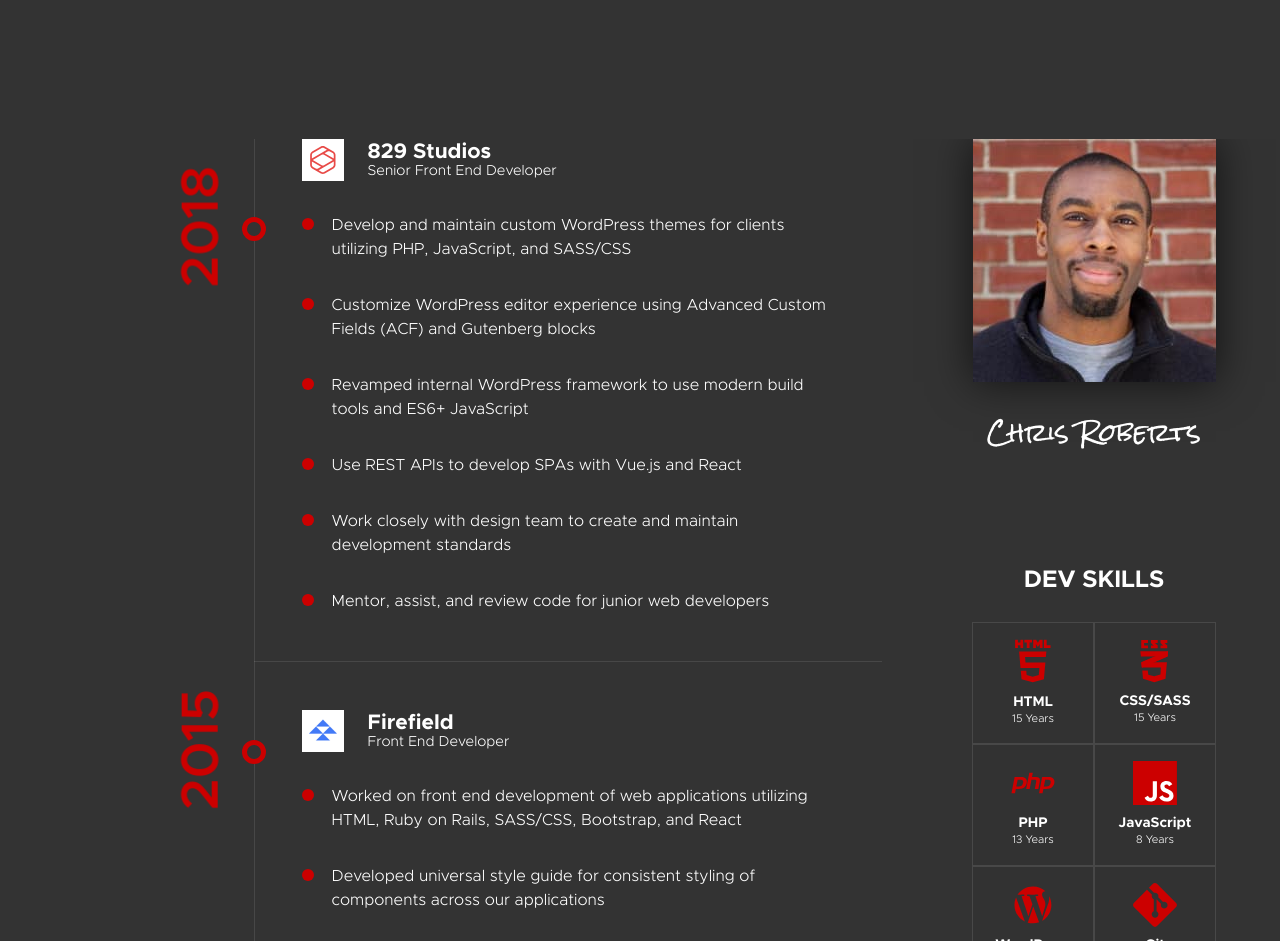
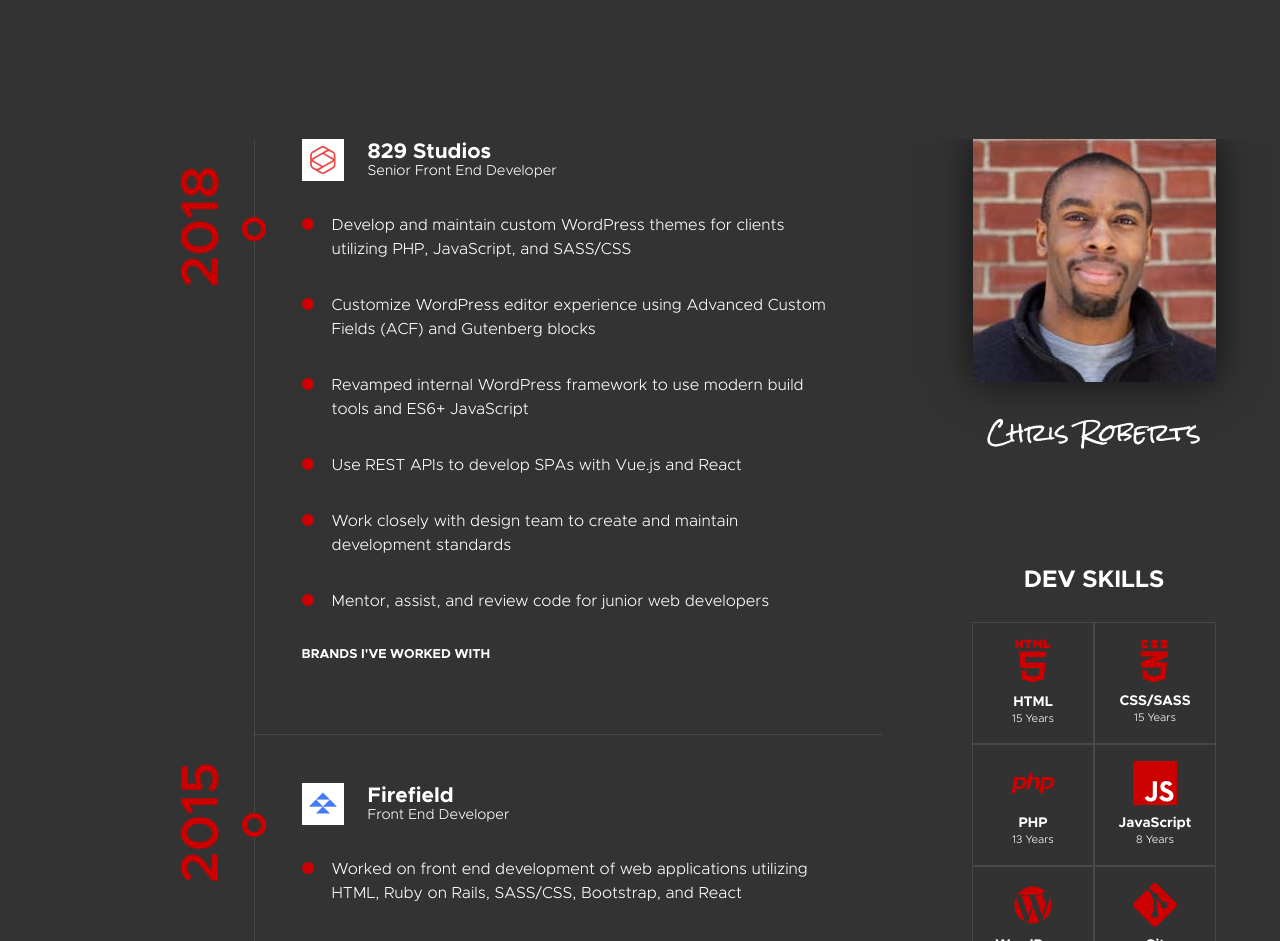
Before and after one commit to therstyle/chrisrobertsweb, a Vue app: page / in a window 1280 px wide. Shown: the part 1040-1981 px from the top of the page. Built offline with nearby package versions, Linux system fonts and the light colour scheme.

Commit message:
Added component for featured brands

```diff
--- a/public/info.json
+++ b/public/info.json
@@ -33,6 +33,20 @@
           "Use REST APIs to develop SPAs with Vue.js and React",
           "Work closely with design team to create and maintain development standards",
           "Mentor, assist, and review code for junior web developers"
+        ],
+        "featuredBrands": [
+          {
+            "name": "Stanley Black & Decker",
+            "logo": "/images/brands/stanley.svg"
+          },
+          {
+            "name": "REI",
+            "logo": "/images/brands/rei.svg"
+          },
+          {
+            "name": "YMCA",
+            "logo": "/images/brands/ymca.svg"
+          }
         ]
       },
       {
--- a/src/components/Resume.vue
+++ b/src/components/Resume.vue
@@ -12,6 +12,7 @@
           :company="entry.company"
           :title="entry.title"
           :details="entry.details"
+          :featuredBrands="entry.featuredBrands"
         ></Timeline-Entry>
       </div>
 
--- /dev/null
+++ b/src/components/layout/FeaturedBrands.vue
@@ -0,0 +1,27 @@
+<template>
+  <footer class="featured-brands">
+    <h5>Brands I've Worked With</h5>
+  </footer>
+</template>
+
+<script>
+export default {
+  name: "FeaturedBrands",
+  props: {
+    featuredBrands: Array
+  }
+}
+</script>
+
+<style lang="scss" scoped>
+@import '../../assets/css/vars';
+
+.featured-brands {
+  margin-top: var(--space-2);
+}
+
+h5 {
+  font-size: 1.3rem;
+  text-transform: uppercase;
+}
+</style>
--- a/src/components/layout/TimelineEntry.vue
+++ b/src/components/layout/TimelineEntry.vue
@@ -11,18 +11,28 @@
     <ul class="details">
       <li v-for="detail in details" :key="detail">{{ detail }}</li>
     </ul>
+
+    <template v-if="featuredBrands">
+      <featuredBrands></featuredBrands>
+    </template>
   </article>
 </template>
 
 <script>
+import FeaturedBrands from './FeaturedBrands.vue';
+
 export default {
   name: 'Timeline-Entry',
+  components: {
+    FeaturedBrands
+  },
   props: {
     year: Number,
     logo: String,
     company: String,
     title: String,
-    details: Array
+    details: Array,
+    featuredBrands: Array
   }
 }
 </script>
```
